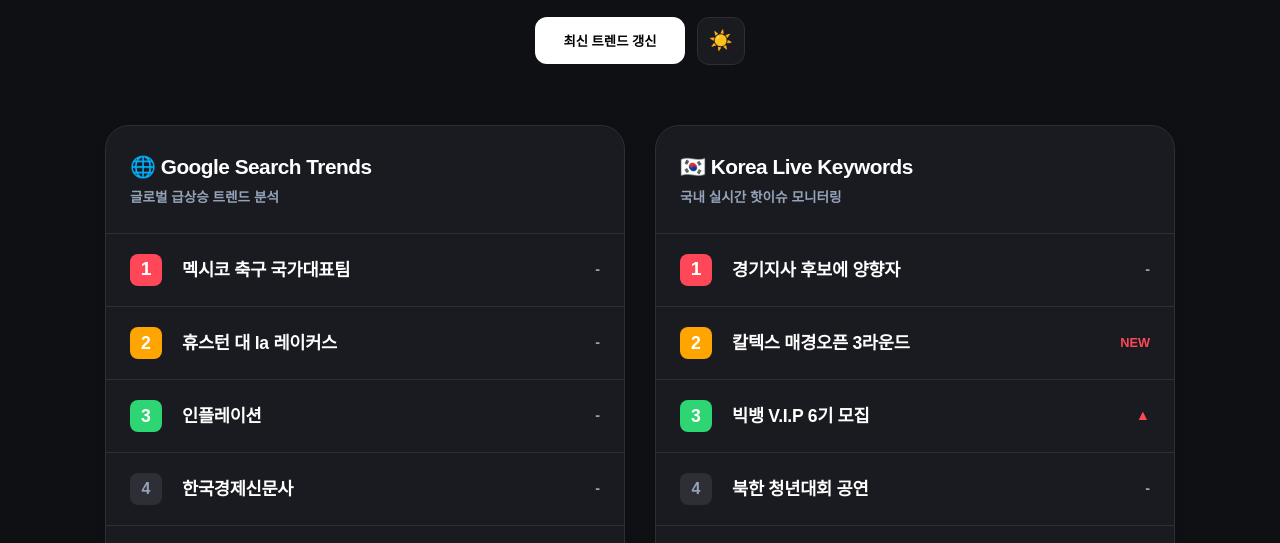
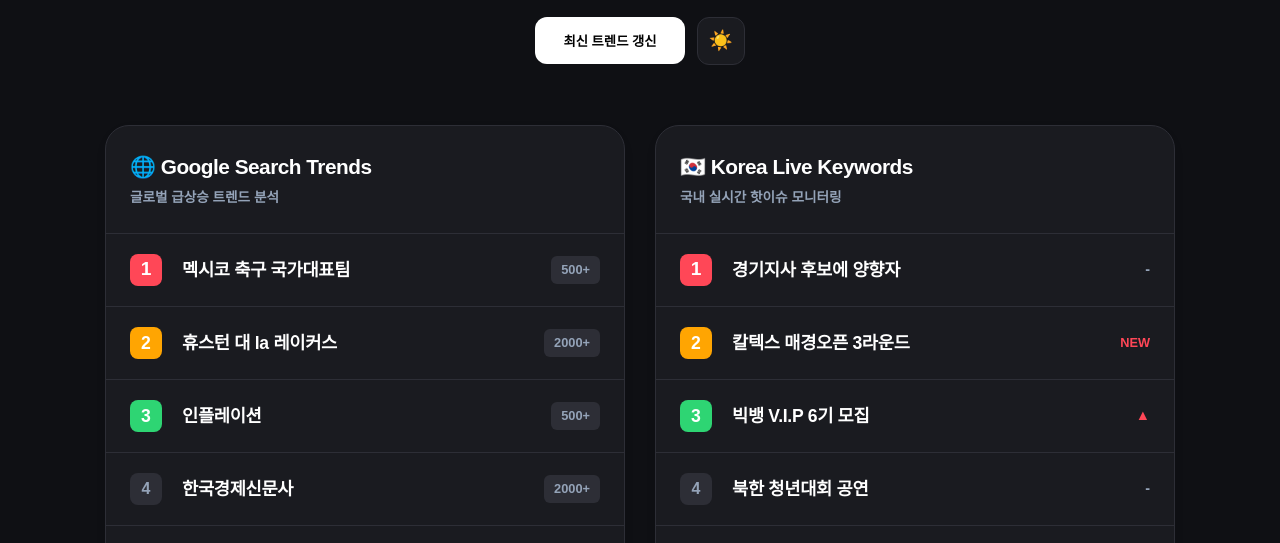
Before and after one commit to kdk0781/Trend, a website: page index.html in a window 1280 px wide. Shown: the part 229-772 px from the top of the page. Drawn offline with Linux system fonts and the light colour scheme; a web font is replaced by a local one.

Commit message:
Improve comments and update styles in index.html
Refactor comments for clarity and update traffic background styles.

```diff
--- a/index.html
+++ b/index.html
@@ -7,16 +7,18 @@
   <link rel="stylesheet" as="style" crossorigin href="https://cdn.jsdelivr.net/gh/orioncactus/pretendard@v1.3.9/dist/web/variable/pretendardvariable.min.css" />
 
   <style>
-    /* 🌟 라이트/다크 모드 색상 완벽 분리 */
+    /* 라이트/다크 모드 색상 */
     :root {
       --bg-color: #f8f9fa; --card-bg: #ffffff; --text-main: #1e293b; --text-sub: #64748b;
       --border-color: #e2e8f0; --hover-bg: #f1f5f9; --rank-bg: #f8fafc;
+      --traffic-bg: #f1f5f9; /* 트래픽 배경 추가 */
       --accent-color: #ef4444; --live-color: #10b981;
       --btn-bg: #1e293b; --btn-text: #ffffff; --btn-hover: #334155;
     }
     [data-theme="dark"] {
       --bg-color: #0f1014; --card-bg: #1a1b20; --text-main: #ffffff; --text-sub: #94a3b8;
       --border-color: #2d2e36; --hover-bg: #25262d; --rank-bg: #2d2e36;
+      --traffic-bg: #2d2e36; /* 트래픽 배경 추가 */
       --accent-color: #ff4757; --live-color: #2ed573;
       --btn-bg: #ffffff; --btn-text: #000000; --btn-hover: #e2e8f0;
     }
@@ -43,7 +45,7 @@
       display: inline-block; padding: 6px 16px; border-radius: 20px; font-size: 0.85rem; margin-bottom: 20px;
     }
 
-    /* 🌟 버튼 및 토글 컨트롤 영역 */
+    /* 버튼 및 토글 컨트롤 영역 */
     .controls { display: flex; justify-content: center; align-items: center; gap: 12px; margin-top: 10px; }
     button.refresh-btn {
       background: var(--btn-bg); color: var(--btn-text); border: none; padding: 14px 28px;
@@ -63,7 +65,6 @@
 
     .trend-card { background: var(--card-bg); border-radius: 24px; border: 1px solid var(--border-color); overflow: hidden; transition: 0.3s; box-shadow: 0 4px 20px rgba(0,0,0,0.02); }
 
-    /* 🌟 전문적인 느낌의 타이틀 헤더 */
     .trend-header { padding: 24px; border-bottom: 1px solid var(--border-color); display: flex; flex-direction: column; gap: 4px; }
     .trend-header h2 { font-size: 1.3rem; font-weight: 800; letter-spacing: -0.5px; }
     .sub-title { font-size: 0.85rem; color: var(--text-sub); font-weight: 600; }
@@ -84,6 +85,10 @@
 
     .keyword { flex-grow: 1; font-size: 1.1rem; font-weight: 700; letter-spacing: -0.3px; }
 
+    /* 🌟 구글 검색량(Traffic) 스타일 복구 */
+    .traffic { font-size: 0.8rem; font-weight: 600; color: var(--text-sub); background: var(--traffic-bg); padding: 4px 10px; border-radius: 6px; margin-left: 10px; white-space: nowrap; }
+
+    /* 국내 상승/하락 뱃지 스타일 */
     .status-badge { font-weight: 900; width: 35px; text-align: right; font-size: 0.9rem; }
     .status-up { color: #ff4757; } .status-down { color: #3742fa; } .status-new { color: #ff4757; font-size: 0.8rem; }
 
@@ -110,13 +115,11 @@
     <div id="update-time" style="color: var(--text-sub); font-size: 0.9rem; margin-bottom: 20px;">정보 업데이트 중...</div>
     <div class="controls">
       <button class="refresh-btn" onclick="loadTrends(true)">최신 트렌드 갱신</button>
-      <!-- 🌟 다크모드 토글 버튼 복구 -->
       <button class="theme-btn" onclick="toggleTheme()" title="테마 변경">☀️</button>
     </div>
   </header>
 
   <main>
-    <!-- 🌟 타이틀 전문화: 영문 메인 + 한글 서브 -->
     <section class="trend-card">
       <div class="trend-header">
         <h2>🌐 Google Search Trends</h2>
@@ -139,7 +142,6 @@
   <script>
     let nextUpdateTime = 600;
 
-    // 🌟 테마 토글 스크립트 복구
     function toggleTheme() {
       const current = document.documentElement.getAttribute('data-theme');
       const next = current === 'dark' ? 'light' : 'dark';
@@ -184,6 +186,7 @@
       }
     }
 
+    // 🌟 렌더링 로직 구글/국내 완벽 분리
     function renderList(elementId, items, engine) {
       const list = document.getElementById(elementId);
       list.innerHTML = '';
@@ -195,16 +198,24 @@
         const li = document.createElement('a');
         li.href = searchUrl; li.target = "_blank"; li.className = 'trend-item';
 
-        let badge = '';
-        if (item.state === '+') badge = `<span class="status-badge status-up">▲</span>`;
-        else if (item.state === '-') badge = `<span class="status-badge status-down">▼</span>`;
-        else if (item.state?.toLowerCase() === 'n') badge = `<span class="status-badge status-new">NEW</span>`;
-        else badge = `<span class="status-badge" style="color:var(--text-sub)">-</span>`;
+        // 우측에 표시될 요소 (구글: 검색량 / 국내: 상태뱃지)
+        let rightSideElement = '';
+
+        if (engine === 'google' && item.traffic && item.traffic !== 'N/A') {
+          // 구글이면 검색량 표시
+          rightSideElement = `<span class="traffic">${item.traffic}</span>`;
+        } else {
+          // 국내이면 상승/하락 뱃지 표시
+          if (item.state === '+') rightSideElement = `<span class="status-badge status-up">▲</span>`;
+          else if (item.state === '-') rightSideElement = `<span class="status-badge status-down">▼</span>`;
+          else if (item.state?.toLowerCase() === 'n') rightSideElement = `<span class="status-badge status-new">NEW</span>`;
+          else rightSideElement = `<span class="status-badge" style="color:var(--text-sub)">-</span>`;
+        }
 
         li.innerHTML = `
           <span class="rank">${item.rank}</span>
           <span class="keyword">${item.keyword}</span>
-          ${badge}
+          ${rightSideElement}
         `;
         list.appendChild(li);
       });
```
